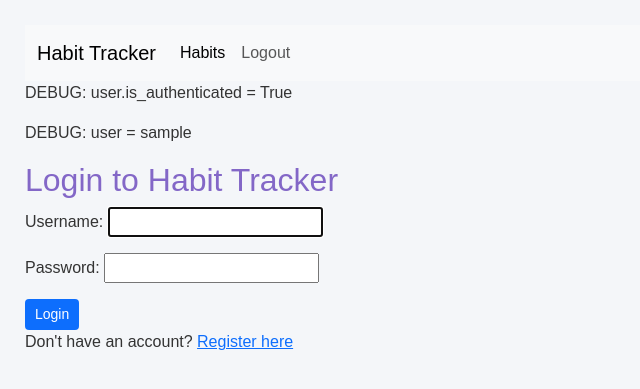
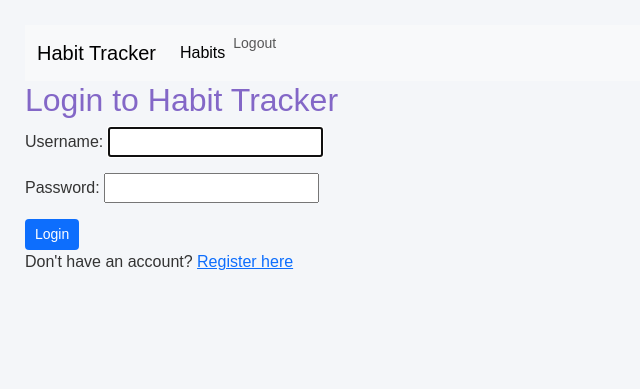
Before and after one commit to kulthoom12/habit_tracker, a Django app: page /login/ in a window 1280 px wide. Shown: the top 389 px of the page, without its empty margins (0-640 px from the left). Run offline with Django 5.2, Linux system fonts and the light colour scheme; the visitor is signed in with stand-in values (Sample User, id 1).

Commit message:
clean habit form, small fixes

```diff
--- a/config/settings.py
+++ b/config/settings.py
@@ -82,10 +82,6 @@ USE_TZ = True
 
 STATIC_URL = '/static/'
 
-STATICFILES_DIRS = [
-    BASE_DIR / "static",
-]
-
 DEFAULT_AUTO_FIELD = 'django.db.models.BigAutoField'
 
 LOGIN_URL = 'login'
--- a/habits/templates/habits/base.html
+++ b/habits/templates/habits/base.html
@@ -26,9 +26,12 @@
           </li>
 
           {% if user.is_authenticated %}
-    <li class="nav-item">
-      <a class="nav-link" href="{% url 'logout' %}">Logout</a>
-    </li>
+          <li class="nav-item">
+            <form method="POST" action="{% url 'logout' %}" class="d-inline">
+              {% csrf_token %}
+              <button type="submit" class="btn btn-link nav-link p-0">Logout</button>
+            </form>
+          </li>
 
 
           {% else %}
@@ -39,15 +42,12 @@
           <li class="nav-item">
             <a class="nav-link" href="{% url 'register' %}">Register</a>
           </li>
-        {% endif %}
-                </ul>
+          {% endif %}
+        </ul>
 
       </div>
     </div>
   </nav>
-
-  <p>DEBUG: user.is_authenticated = {{ user.is_authenticated }}</p>
-<p>DEBUG: user = {{ user }}</p>
 
   {# Page Content #}
   <div class="content">
--- a/habits/views.py
+++ b/habits/views.py
@@ -5,6 +5,7 @@ from django.contrib.auth.decorators import login_required
 from django.contrib import messages
 from .forms import HabitForm
 from .models import Habit
+
 
 def redirect_to_login(request):
     if request.user.is_authenticated:
@@ -48,23 +49,23 @@ def login_view(request):
 @login_required
 def home(request):
     if not request.user.is_authenticated:
-          return redirect('login')
+        return redirect('login')
     habits = Habit.objects.filter(user=request.user).order_by('-id')
     return render(request, "habits/index.html", {"habits": habits})
 
+
 @login_required
 def habit_form(request, pk=None):
-    habit = None
-    if pk:
-        habit = get_object_or_404(Habit, id=pk, user=request.user)
+    habit = get_object_or_404(Habit, id=pk, user=request.user) if pk else None
 
     if request.method == "POST":
         form = HabitForm(request.POST, instance=habit)
         if form.is_valid():
             habit = form.save(commit=False)
             habit.user = request.user
-            habit.update_streak()
+            # habit.update_streak()
             habit.save()
+
             messages.success(request, "Habit saved successfully.")
             return redirect("home")
         else:
```
Also changed, not shown: habits/templates/habits/form.html (+10 -13 lines).
